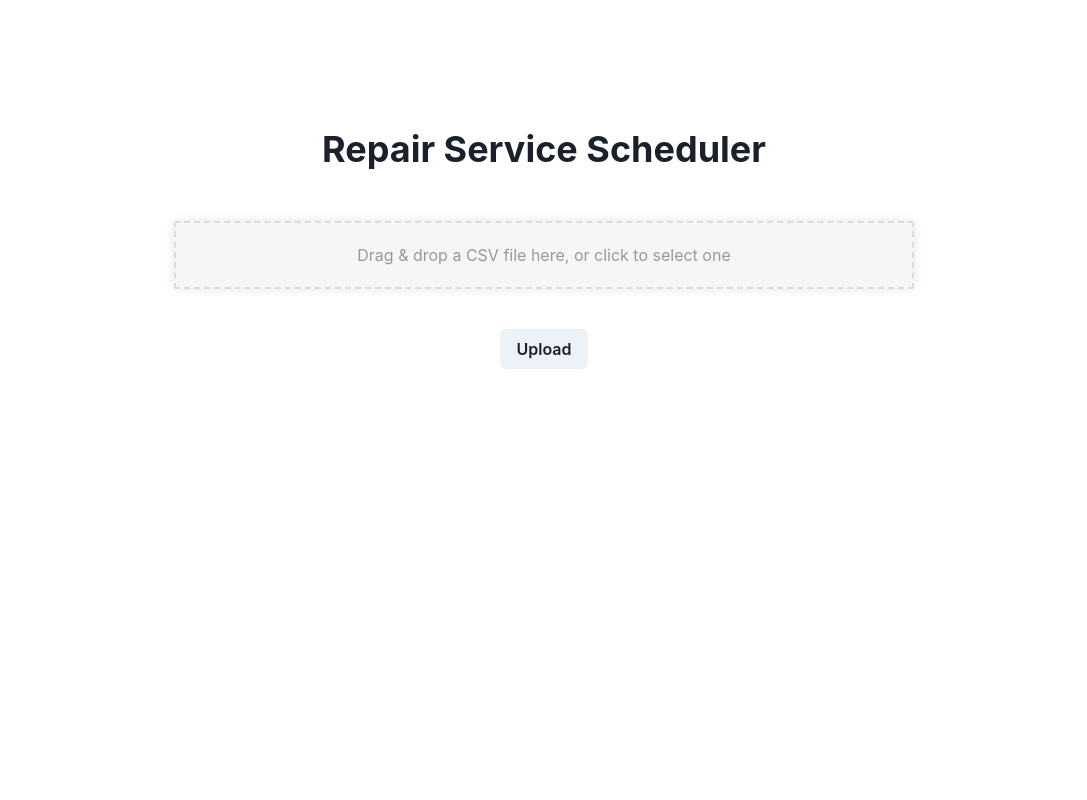
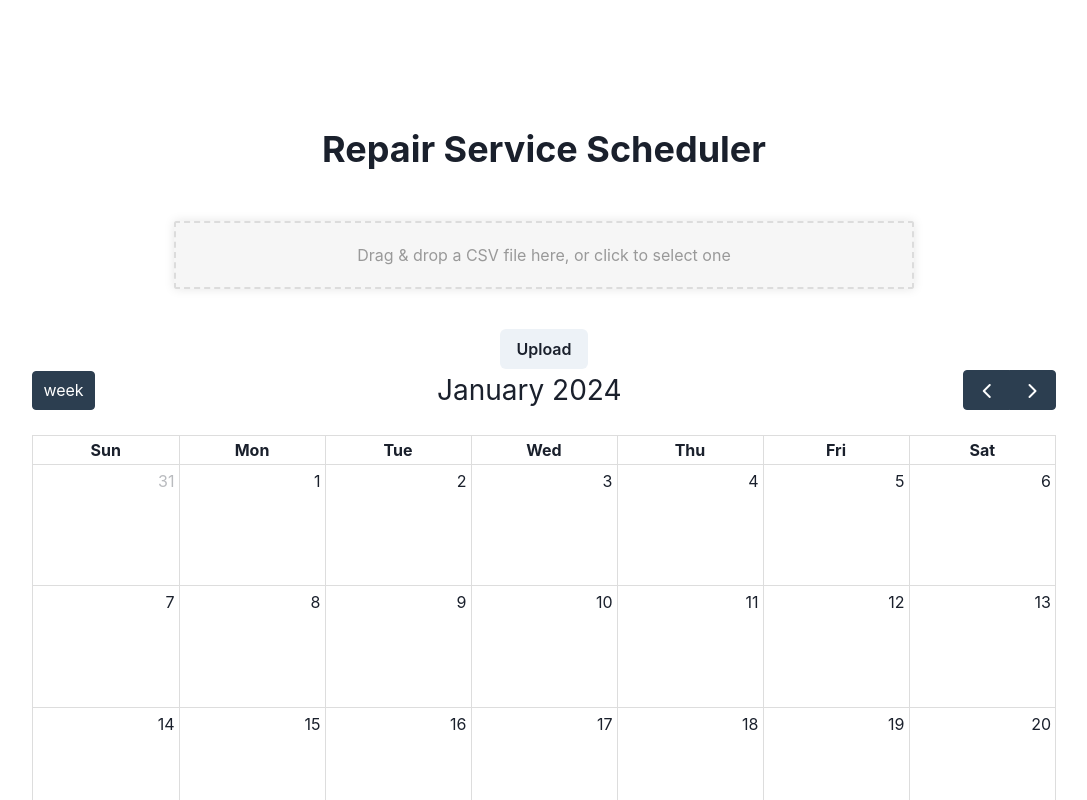
Before and after one commit to Luo-Kevin/conUHacks8, a React (Create React App) app in the folder client/: page / in a window 1280 px wide. Shown: the top 800 px of the page, without its empty margins (96-1183 px from the left). Built offline with nearby package versions, Linux system fonts and the light colour scheme.

Commit message:
calendar first version

```diff
--- /dev/null
+++ b/client/src/components/Calendar.css
@@ -0,0 +1,3 @@
+.body {
+    margin-top: 10%;
+}
--- /dev/null
+++ b/client/src/components/Calendar.tsx
@@ -0,0 +1,29 @@
+/* eslint-disable react-hooks/rules-of-hooks */
+import React, { useCallback } from "react";
+import FullCalendar from '@fullcalendar/react';
+import dayGridPlugin from '@fullcalendar/daygrid';
+
+import "./DropFile.css";
+
+export const Calendar = () => {
+
+  return (
+    <div>
+        <FullCalendar
+          plugins={[dayGridPlugin]}
+          headerToolbar={{
+            right: 'prev,next',
+            center: 'title',
+            left: 'dayGridWeek',
+          }}
+          eventClick={(eventInfo) => {
+            // Handle event click
+            console.log(eventInfo);
+          }}
+        />
+
+    </div>
+  );
+};
+
+export default Calendar;
--- a/client/src/pages/App.tsx
+++ b/client/src/pages/App.tsx
@@ -1,5 +1,6 @@
 import React from 'react';
 import DropFile from '../components/DropFile';
+import Calendar from '../components/Calendar';
 import useFile from '../hooks/useFile';
 import { postFile } from '../utils/api';
 import { Heading, Button } from '@chakra-ui/react'
@@ -26,6 +27,7 @@ function App() {
         </div>
       </div>
       <Button className='upload-file-button' onClick={handleSubmit} mx="auto" display="block">Upload</Button>
+      <Calendar/>
     </div>
   );
 }
```
